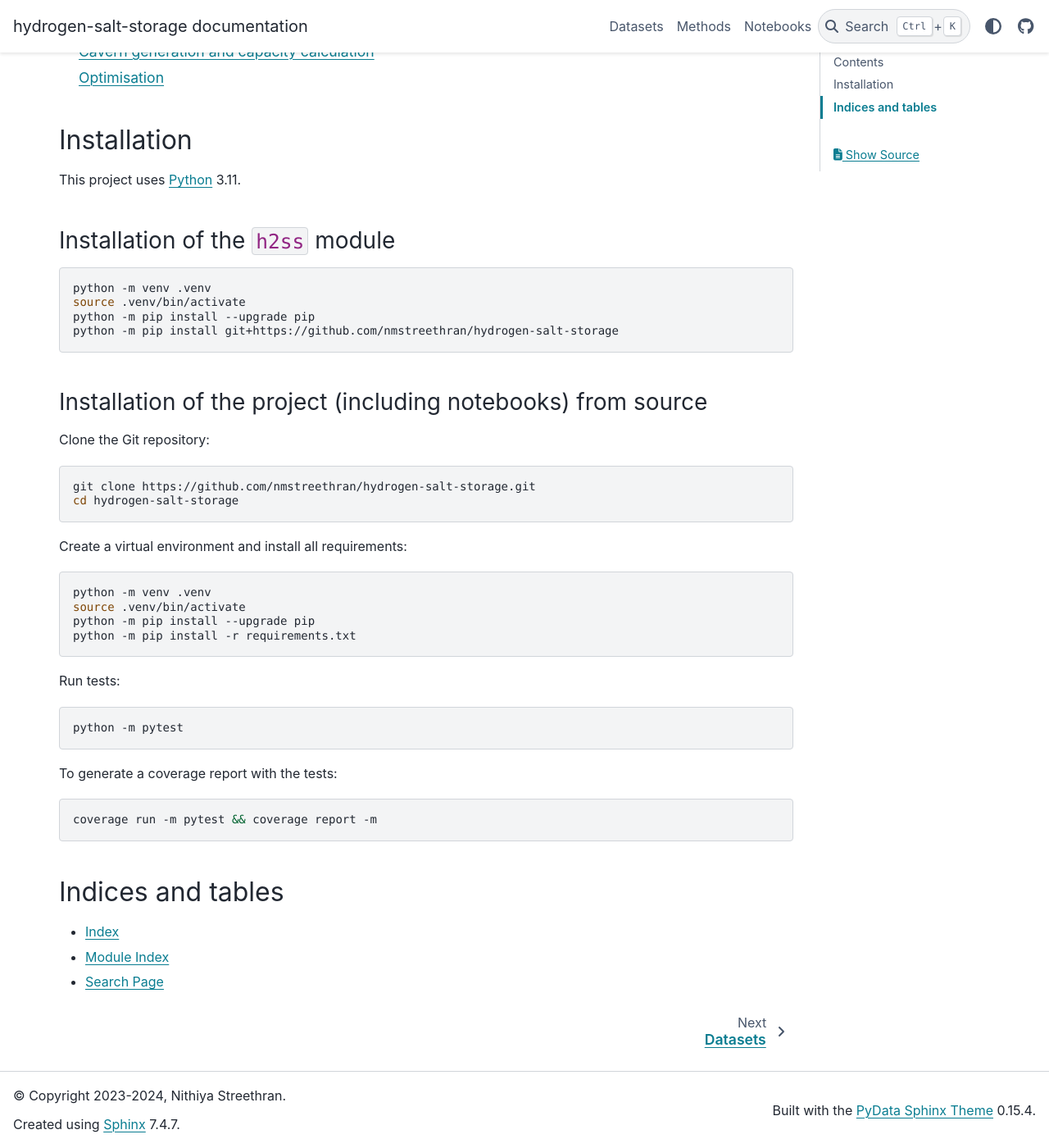
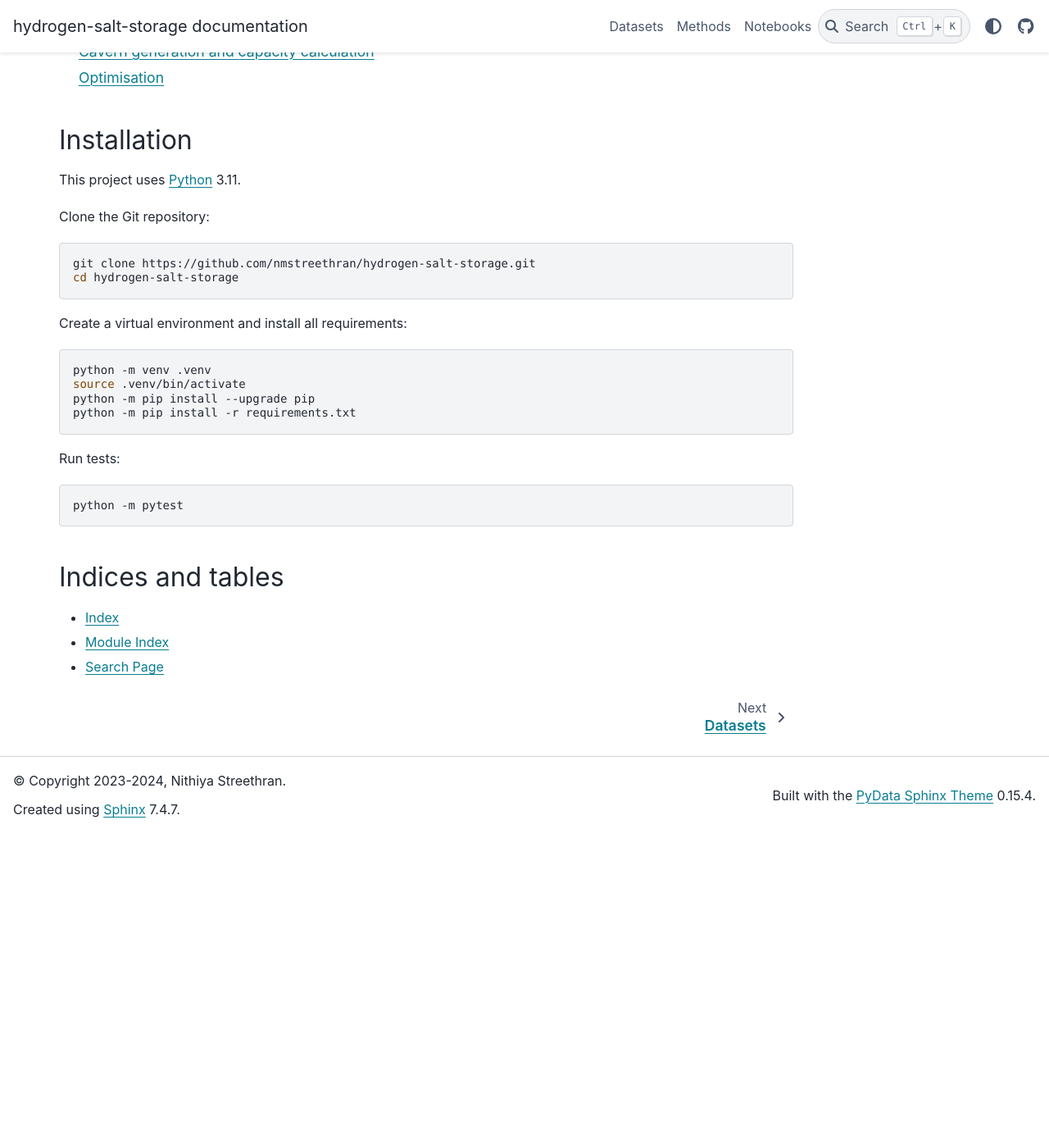
Before and after one commit to wind-to-hydrogen-toolkit/hydrogen-salt-storage, a Sphinx documentation site: the page built from docs/index.rst, in a window 1280 px wide and 1400 px high, scrolled down 800 px. Shown: the whole window at 82% size. Built offline with Sphinx 7.4.7 and the PyData theme 0.15.4, drawn with Linux system fonts in a browser that asks for light colours; pages that are not in the unit, such as notebooks, are missing from menus; after the commit the page ends 1816 px from its top, so only the background shows below that.

```diff
--- a/docs/index.rst
+++ b/docs/index.rst
@@ -30,19 +30,6 @@ Installation
 
 This project uses `Python <https://www.python.org/>`_ 3.11.
 
-Installation of the ``h2ss`` module
-+++++++++++++++++++++++++++++++++++
-
-.. code-block:: shell
-
-   python -m venv .venv
-   source .venv/bin/activate
-   python -m pip install --upgrade pip
-   python -m pip install git+https://github.com/nmstreethran/hydrogen-salt-storage
-
-Installation of the project (including notebooks) from source
-+++++++++++++++++++++++++++++++++++++++++++++++++++++++++++++
-
 Clone the Git repository:
 
 .. code-block:: shell
@@ -65,12 +52,6 @@ Run tests:
 
    python -m pytest
 
-To generate a coverage report with the tests:
-
-.. code-block:: shell
-
-   coverage run -m pytest && coverage report -m
-
 Indices and tables
 ------------------
 
```
Also changed, not shown: README.md (+25 -13 lines).
